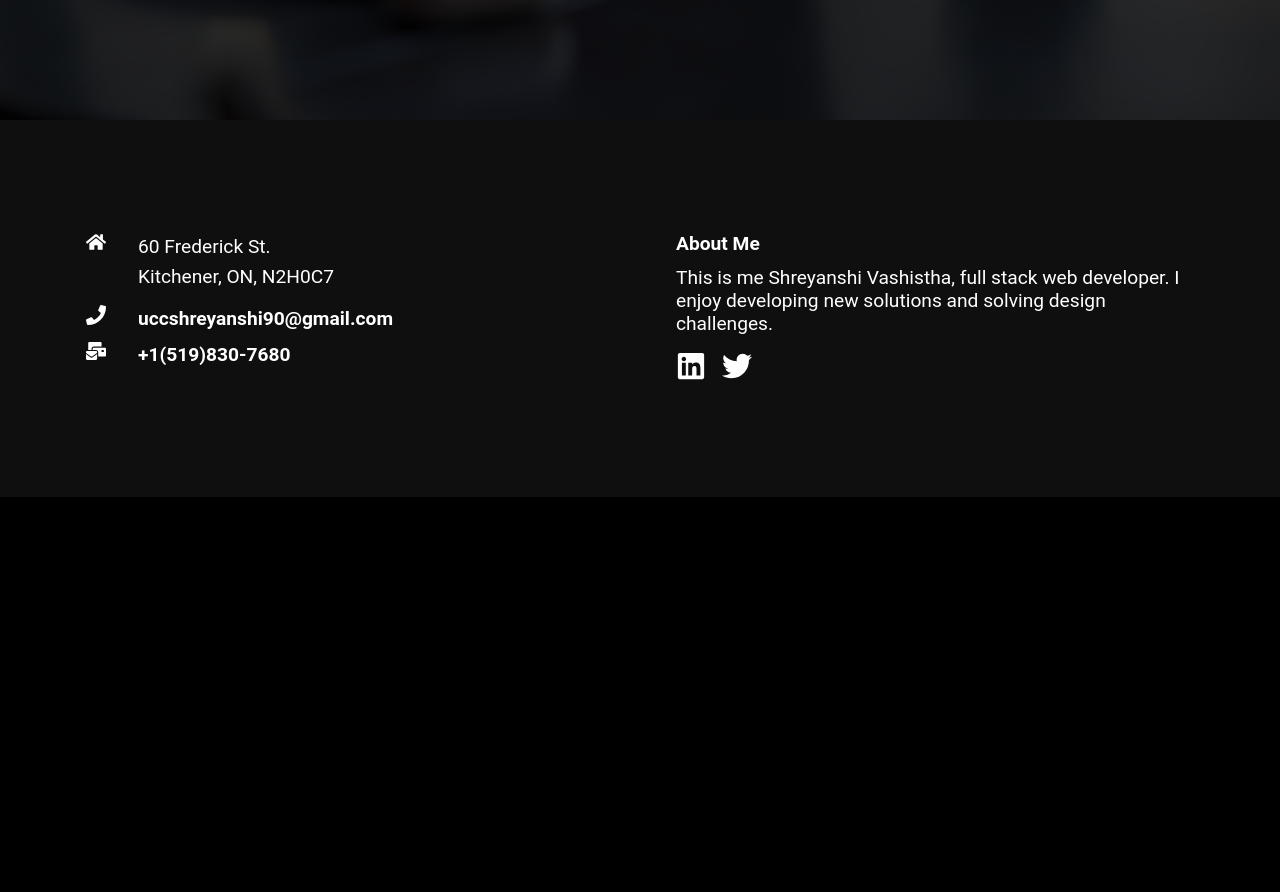
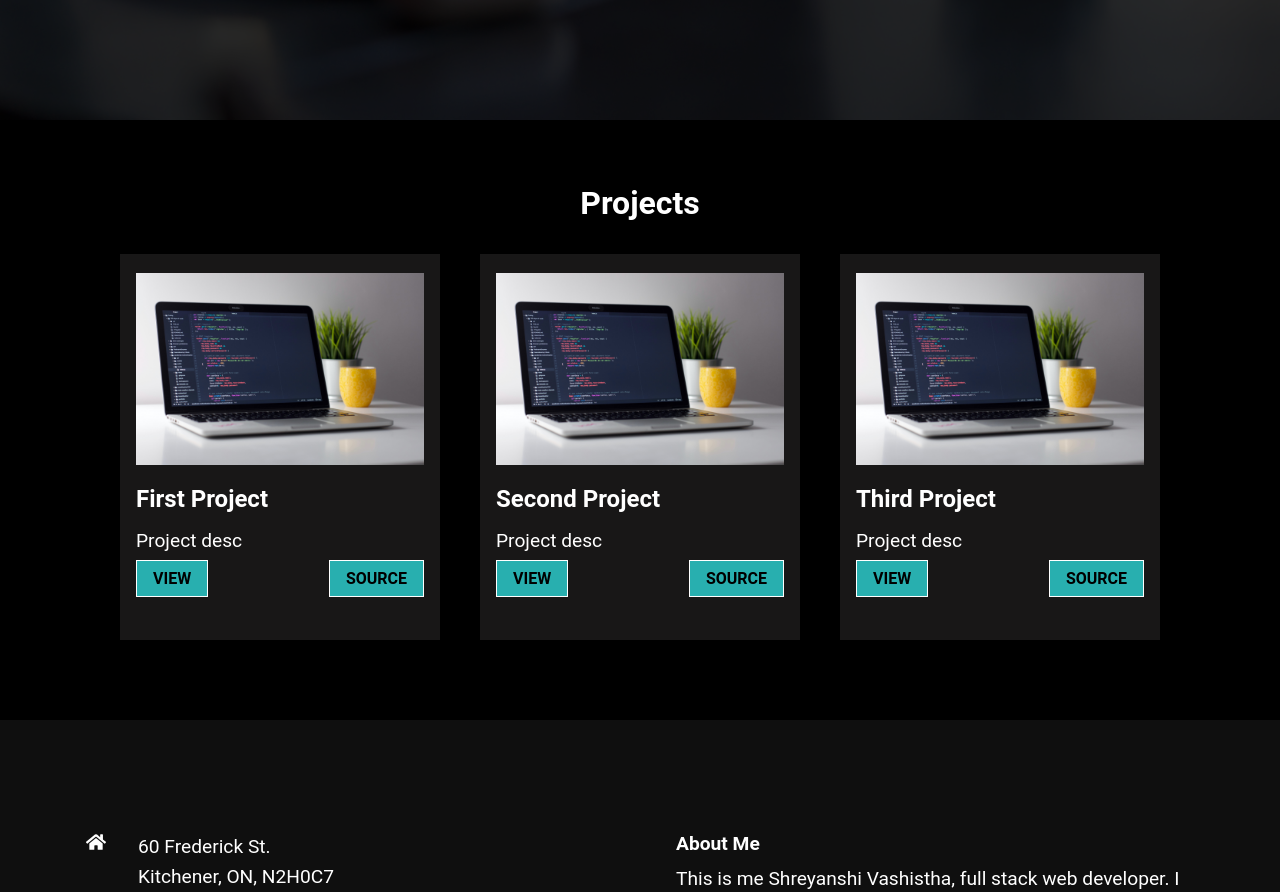
Before and after one commit to Shreyanshi-Vashistha/React.js-Portfolio, a React (Create React App) app: page / in a window 1280 px wide. Shown: the part 680-1572 px from the top of the page. Before the commit the page ends 1177 px from the top, so only its background shows below. Built offline with nearby package versions, Linux system fonts and the light colour scheme.

Commit message:
Added About Me and Contact component

```diff
--- /dev/null
+++ b/src/components/AboutMe.js
@@ -0,0 +1,32 @@
+import React from "react";
+import { Link } from "react-router-dom";
+
+import "../styles/AboutMe.css";
+import aboutMe from "../assets/aboutMe.jpg";
+
+const AboutMe = () => {
+  return (
+    <div className="about">
+      <div className="left">
+        <h1> Who Am I?</h1>
+        <p>Heya.....</p>
+
+        <Link to="/contact">
+          <button className="btn"> Contact </button>
+        </Link>
+      </div>
+      <div className="right">
+        <div className="img-container">
+          <div className="stack top">
+            <img src={aboutMe} className="img" alt="true" />
+          </div>
+          <div className="stack bottom">
+            <img src={aboutMe} className="img" alt="true" />
+          </div>
+        </div>
+      </div>
+    </div>
+  );
+};
+
+export default AboutMe;
--- /dev/null
+++ b/src/components/ContactMeForm.js
@@ -0,0 +1,23 @@
+import "../styles/ContactMeForm.css";
+
+import React from "react";
+
+const ContactMeForm = () => {
+  return (
+    <div className="form">
+      <form>
+        <label>Name</label>
+        <input type="text"></input>
+        <label>Email</label>
+        <input type="email"></input>
+        <label>Subject</label>
+        <input type="text"></input>
+        <label>Message</label>
+        <textarea rows="6" placeholder="Type your message"></textarea>
+        <button className="btn">Submit</button>
+      </form>
+    </div>
+  );
+};
+
+export default ContactMeForm;
--- a/src/components/ProjectCards.js
+++ b/src/components/ProjectCards.js
@@ -1,21 +1,17 @@
 import "../styles/ProjectCards.css";
-import proj1 from "../assets/proj1.jpg";
 
 import React from "react";
 import { NavLink } from "react-router-dom";
 
-const ProjectCards = () => {
+const ProjectCards = (props) => {
   return (
-    <div className="work-container">
-      <h1 className="project-heading">Projects</h1>
-      <div className="project-container">
     <div className="project-card">
-          <img src={proj1} alt="image" />
-          <h2 className="title">Project Title</h2>
+      <img src={props.imageSrc} alt="image" />
+      <h2 className="title">{props.title}</h2>
       <div className="details">
-            <p>heya..</p>
+        <p>{props.desc}</p>
         <div className="pro-btns">
-              <NavLink to="url.com" className="btn">
+          <NavLink to={props.link} className="btn">
             View
           </NavLink>
 
@@ -25,8 +21,6 @@ const ProjectCards = () => {
         </div>
       </div>
     </div>
-      </div>
-    </div>
   );
 };
 
--- /dev/null
+++ b/src/components/WorkData.js
@@ -0,0 +1,26 @@
+import proj1 from "../assets/proj1.jpg";
+import proj2 from "../assets/proj1.jpg";
+import proj3 from "../assets/proj1.jpg";
+
+const ProjectData = [
+  {
+    imageSrc: proj1,
+    title: "First Project",
+    desc: "Project desc",
+    link: "url",
+  },
+  {
+    imageSrc: proj2,
+    title: "Second Project",
+    desc: "Project desc",
+    link: "url",
+  },
+  {
+    imageSrc: proj3,
+    title: "Third Project",
+    desc: "Project desc",
+    link: "url",
+  },
+];
+
+export default ProjectData;
--- a/src/components/work.js
+++ b/src/components/work.js
@@ -0,0 +1,28 @@
+import "../styles/ProjectCards.css";
+import ProjectCards from "./ProjectCards";
+import WorkData from "./WorkData";
+
+import React from "react";
+
+const Work = () => {
+  return (
+    <div className="work-container">
+      <h1 className="project-heading">Projects</h1>
+      <div className="project-container">
+        {WorkData.map((val, index) => {
+          return (
+            <ProjectCards
+              key={index}
+              imageSrc={val.imageSrc}
+              title={val.title}
+              desc={val.desc}
+              link={val.link}
+            />
+          );
+        })}
+      </div>
+    </div>
+  );
+};
+
+export default Work;
--- a/src/routes/About.js
+++ b/src/routes/About.js
@@ -2,12 +2,14 @@ import React from "react";
 import Navbar from "../components/Navbar";
 import Footer from "../components/Footer";
 import BgImg2 from "../components/BgImg2";
+import AboutMe from "../components/AboutMe";
 
 const about = () => {
   return (
     <div>
       <Navbar />
       <BgImg2 heading="ABOUT." text="Full Stack Developer" />
+      <AboutMe />
       <Footer />
     </div>
   );
--- a/src/routes/Contact.js
+++ b/src/routes/Contact.js
@@ -2,12 +2,14 @@ import React from "react";
 import Navbar from "../components/Navbar";
 import Footer from "../components/Footer";
 import BgImg2 from "../components/BgImg2";
+import ContactMeForm from "../components/ContactMeForm";
 
 const Contact = () => {
   return (
     <div>
       <Navbar />
       <BgImg2 heading="CONTACT ME." text="Let's Connect" />
+      <ContactMeForm />
       <Footer />
     </div>
   );
--- a/src/routes/Home.js
+++ b/src/routes/Home.js
@@ -2,12 +2,14 @@ import React from "react";
 import Navbar from "../components/Navbar";
 import BgImg from "../components/BgImg";
 import Footer from "../components/Footer";
+import Work from "../components/Work";
 
 const home = () => {
   return (
     <div>
       <Navbar />
       <BgImg />
+      <Work />
       <Footer />
     </div>
   );
--- a/src/routes/Project.js
+++ b/src/routes/Project.js
@@ -2,14 +2,14 @@ import React from "react";
 import Navbar from "../components/Navbar";
 import Footer from "../components/Footer";
 import BgImg2 from "../components/BgImg2";
-import ProjectCards from "../components/ProjectCards";
+import Work from "../components/Work";
 
 const project = () => {
   return (
     <div>
       <Navbar />
       <BgImg2 heading="PROJECTS." text="My recent works" />
-      <ProjectCards />
+      <Work />
       <Footer />
     </div>
   );
--- /dev/null
+++ b/src/styles/AboutMe.css
@@ -0,0 +1,50 @@
+.about {
+  width: 100%;
+  margin: 3rem;
+  display: flex;
+  align-items: center;
+  justify-content: center;
+  flex-wrap: wrap;
+  height: 100%;
+}
+
+.about .left {
+  text-align: center;
+  margin: auto;
+  padding: 1rem;
+  max-width: 350px;
+}
+
+.about .left p {
+  margin: 1.2rem 0;
+}
+
+.about .right {
+  max-width: 700px;
+}
+
+.right .img-container {
+  display: grid;
+  grid-template-columns: repeat(12, 1fr);
+  position: relative;
+  align-items: center;
+  text-align: center;
+}
+
+.right .img {
+  max-width: 90%;
+  border: 1px solid #333;
+}
+
+.right .top {
+  grid-column: 1 / span 8;
+  grid-row: 1;
+  padding-top: 20%;
+  z-index: 6;
+}
+
+.right .bottom {
+  grid-column: 4 / -1;
+  grid-row: 1;
+  z-index: 5;
+}
--- /dev/null
+++ b/src/styles/ContactMeForm.css
@@ -0,0 +1,22 @@
+label {
+  color: white;
+  margin-bottom: 0.5rem;
+}
+
+form {
+  display: flex;
+  flex-direction: column;
+  padding: 4rem 1rem;
+  margin: auto;
+  max-width: 600px;
+}
+
+form input,
+form textarea {
+  margin-bottom: 1rem;
+  padding: 10ox 18px;
+  font-size: 1.2rem;
+  background-color: rgba(255, 255, 255, 0.1);
+  border-color: rgba(255, 255, 255, 0.1);
+  color: #f4f4f4;
+}
--- a/src/styles/ProjectCards.css
+++ b/src/styles/ProjectCards.css
@@ -1,6 +1,6 @@
 .project-heading {
   text-align: center;
-  padding: 4rem 0 2rm 0;
+  padding: 4rem 0 2rem 0;
 }
 .project-container {
   max-width: 1040px;
@@ -12,7 +12,7 @@
 }
 
 .project-card {
-  background-color: black;
+  background-color: rgba(151, 148, 148, 0.155);
   padding: 1.2rem 1rem;
 }
 
```
Also changed, not shown: 1 other file (tests, documents, lock files or other folders). Lines whose indentation alone changed are shown as unchanged.
